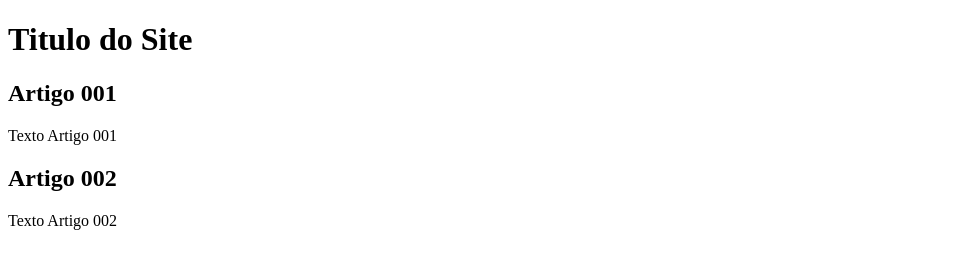
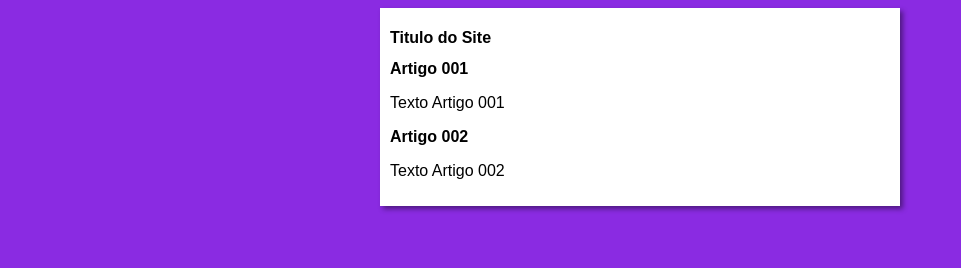
Before and after one commit to Robric17/projeto-site, a plain HTML site: page index.html in a window 1280 px wide. Shown: the whole page, without its empty margins (0-961 px from the left). Drawn offline with Linux system fonts and the light colour scheme.

Commit message:
iniciei o design

```diff
--- /dev/null
+++ b/estilos/style.css
@@ -0,0 +1,17 @@
+* {
+    font-family: Arial, Helvetica, sans-serif;
+    font-size: 16px;
+}
+
+body {
+    background-color: blueviolet;
+
+}
+
+main {
+    background-color: white;
+    width: 500px;
+    margin: auto;
+    padding: 10px;
+    box-shadow: 3px 3px 5px rgba(0, 0, 0, 0.432);
+}
--- a/index.html
+++ b/index.html
@@ -4,6 +4,7 @@
     <meta charset="UTF-8">
     <meta name="viewport" content="width=device-width, initial-scale=1.0">
     <title>Titulo do Site</title>
+    <link rel="stylesheet" href="estilos/style.css">
 </head>
 <body>
     <main>
```
